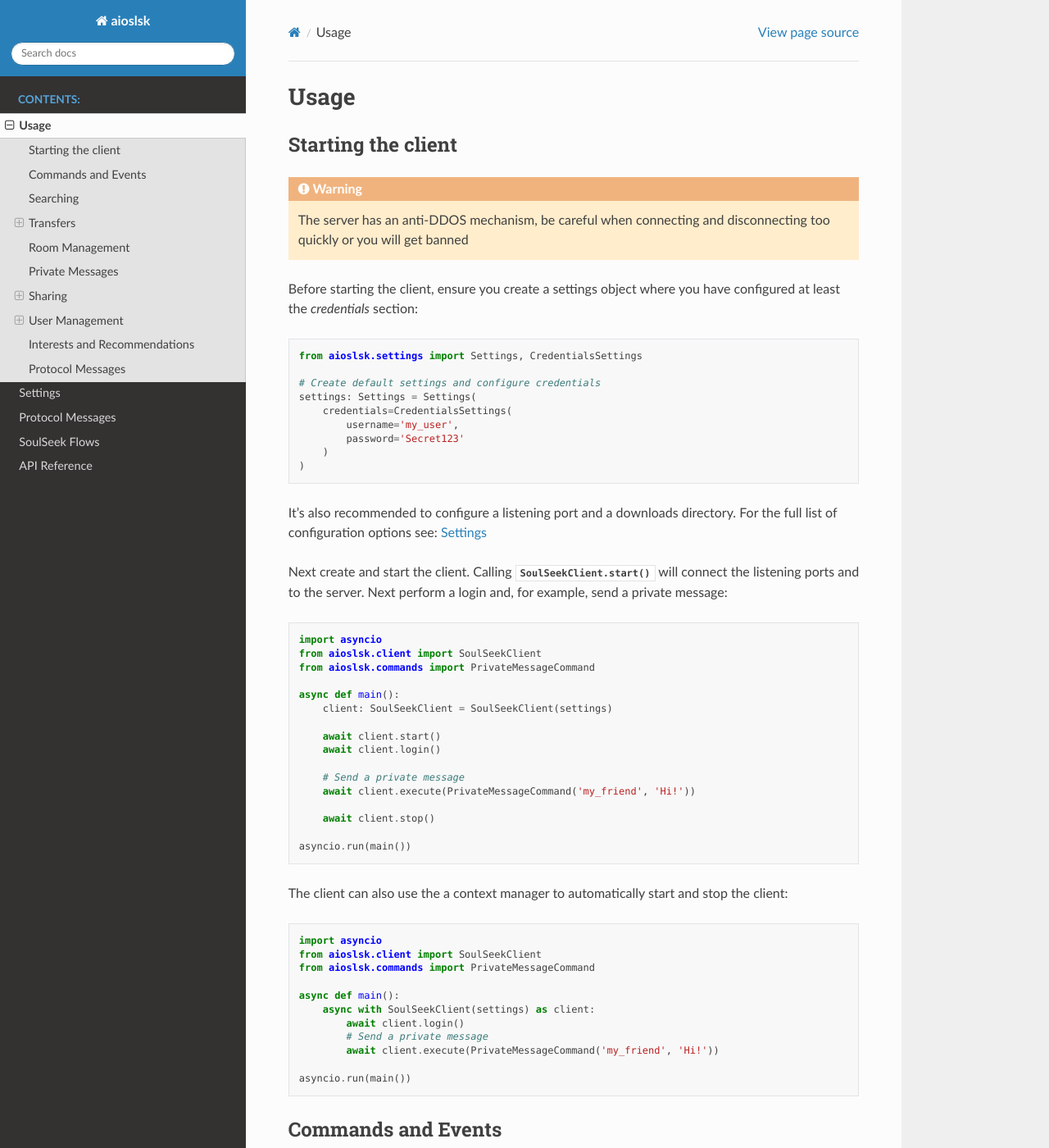
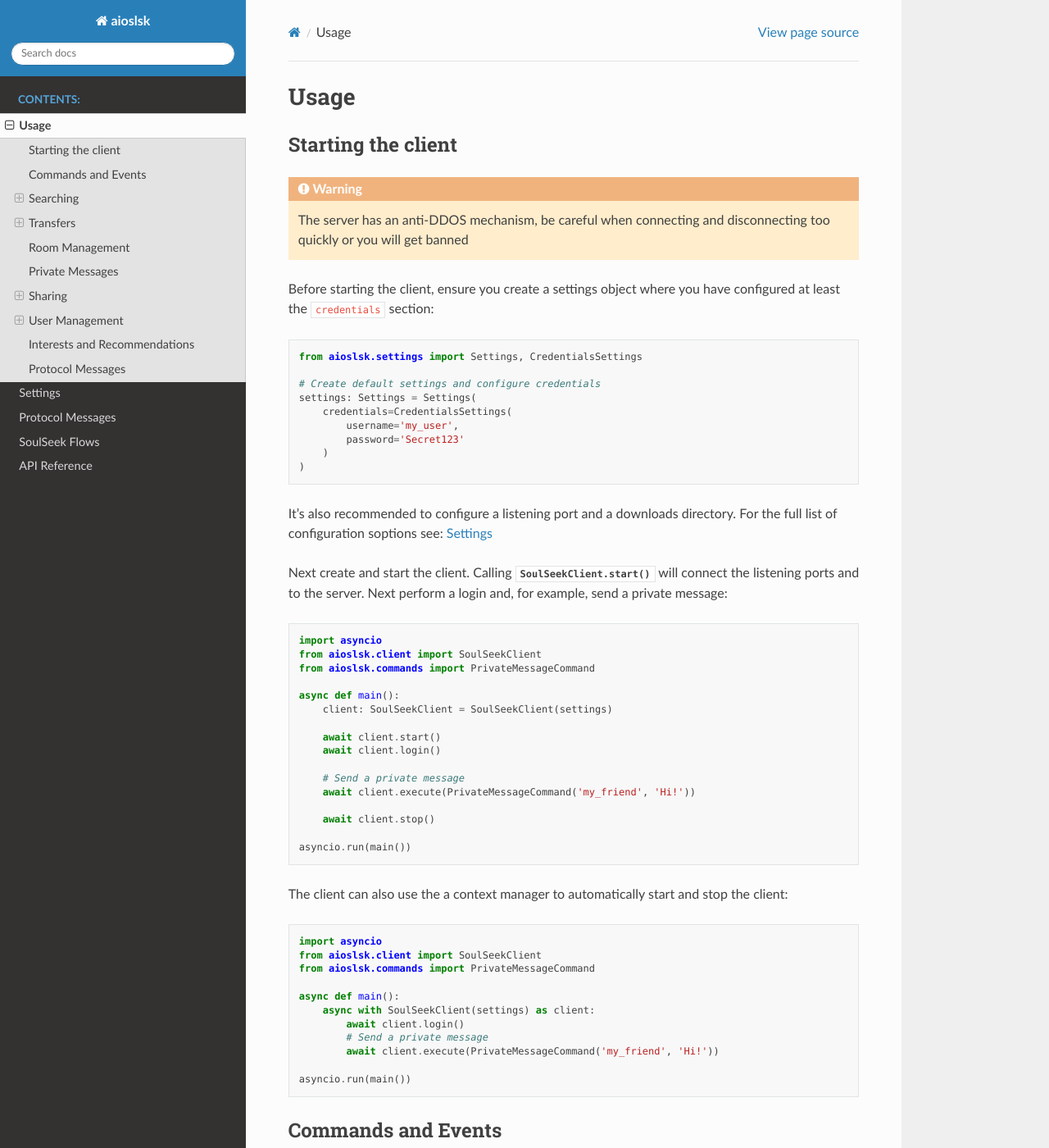
Before and after one commit to JurgenR/aioslsk, a Sphinx documentation site: the page built from docs/source/USAGE.rst, in a window 1280 px wide and 1400 px high. Shown: the whole window at 82% size. Built offline with Sphinx 7.4.7 and the Read the Docs theme 2.0.0, drawn with Linux system fonts in a browser that asks for light colours; some of the changed text lies outside the part shown.

```diff
--- a/docs/source/MESSAGES.rst
+++ b/docs/source/MESSAGES.rst
@@ -1481,6 +1481,8 @@ Note: SoulSeekQt sends the ``depth`` as a ``uint8``
    1. **uint32**: depth
 
 
+.. _ResetDistributed:
+
 ResetDistributed (Code 130)
 ---------------------------
 
--- a/docs/source/SOULSEEK.rst
+++ b/docs/source/SOULSEEK.rst
@@ -1094,7 +1094,7 @@ Private Chat Message Multiple Users
 Set Distributed Root
 ~~~~~~~~~~~~~~~~~~~~
 
-**Message:** :ref:`DistributedRoot`
+**Message:** :ref:`BranchRoot`
 
 **Actors:**
 
@@ -1115,7 +1115,7 @@ Set Distributed Root
 Set Distributed Level
 ~~~~~~~~~~~~~~~~~~~~~
 
-**Message:** :ref:`DistributedLevel`
+**Message:** :ref:`BranchLevel`
 
 **Actors:**
 
--- a/docs/source/USAGE.rst
+++ b/docs/source/USAGE.rst
@@ -7,10 +7,12 @@ Starting the client
 
 .. warning::
 
-    The server has an anti-DDOS mechanism, be careful when connecting and disconnecting too quickly or you will get banned
+    The server has an anti-DDOS mechanism, be careful when connecting and disconnecting too quickly
+    or you will get banned
 
 
-Before starting the client, ensure you create a settings object where you have configured at least the `credentials` section:
+Before starting the client, ensure you create a settings object where you have configured at least
+the ``credentials`` section:
 
 .. code-block:: python
 
@@ -24,10 +26,12 @@ Before starting the client, ensure you create a settings object where you have c
         )
     )
 
-It's also recommended to configure a listening port and a downloads directory. For the full list of configuration options see: :doc:`./SETTINGS`
+It's also recommended to configure a listening port and a downloads directory. For the full list of
+configuration soptions see: :doc:`./SETTINGS`
 
 
-Next create and start the client. Calling :meth:`.SoulSeekClient.start` will connect the listening ports and to the server. Next perform a login and, for example, send a private message:
+Next create and start the client. Calling :meth:`.SoulSeekClient.start` will connect the listening
+ports and to the server. Next perform a login and, for example, send a private message:
 
 .. code-block:: python
 
@@ -69,9 +73,15 @@ The client can also use the a context manager to automatically start and stop th
 Commands and Events
 ===================
 
-Command objects are used to send requests to the server. Waiting for a response is optional because the protocol does not have a proper error handling, sometimes error messages will be returned as a private message from the ``server`` user, sometimes no error will be returned at all (eg.: when joining a room).
+Command objects are used to send requests to the server. Waiting for a response is optional because
+the protocol does not have a proper error handling, sometimes error messages will be returned as a
+private message from the ``server`` user, sometimes no error will be returned at all (eg.: when
+joining a room).
 
-The list of built-in commands can be found in the :mod:`aioslsk.commands` module but it is of course possible to create your own commands by extending :class:`.BaseCommand`. Commands can be used with the client's :func:`.SoulSeekClient.execute` command or simply by calling the client itself. An example of setting the user status:
+The list of built-in commands can be found in the :mod:`aioslsk.commands` module but it is of course
+possible to create your own commands by extending :class:`.BaseCommand`. Commands can be used with
+the client's :meth:`.SoulSeekClient.execute` command or simply by calling the client itself. An
+example of setting the user status:
 
 .. code-block:: python
 
@@ -96,7 +106,9 @@ Example getting a response:
         GetUserStatusCommand('someone'), response=True)
 
 
-The library also has an array of events to listen for in the :mod:`aioslsk.events` module, callbacks can be registered through :func:`.SoulSeekClient.events.register` providing the event to listen for and the callback:
+The library also has an array of events to listen for in the :mod:`aioslsk.events` module, callbacks
+can be registered through :func:`.SoulSeekClient.events.register` providing the event to listen for
+and the callback:
 
 .. code-block:: python
 
@@ -123,6 +139,20 @@ The protocol implements 3 types of search: network, room and user.
     global_request: SearchRequest = await client.searches.search('my query')
     room_request: SearchRequest = await client.searches.search_room('cool_room', 'my room query')
     user_request: SearchRequest = await client.searches.search_user('other_user', 'my user query')
+
+
+Search requests are stored internally and should be removed when no longer needed:
+
+.. code-block:: python
+
+    request: SearchRequest = await client.searches.search('my query')
+    # Print Current list of search requests
+    print(f"Search request made : {client.searches.requests}")
+
+    # Remove a search request
+    client.searches.remove_request(request)
+
+After removal there will be no more :class:`SearchResultEvent`s emitted for the removed request
 
 
 Listen to the :class:`.SearchResultEvent` to receive search results:
@@ -168,7 +210,9 @@ To start downloading a file:
     # The following will attempt to start the download in the background
     transfer: Transfer = await client.transfers.download(search_result.username, search_result.shared_items[0].filename)
 
-Transfers can be paused or aborted, aborting will remove the partially downloaded file. To resume the paused transfer call the :meth:`.TransferManager.queue` method. Aborted transfers can be requeued as well but since the file was removed the transfer will be restarted from the beginning:
+Transfers can be paused or aborted, aborting will remove the partially downloaded file. To resume
+the paused transfer call the :meth:`.TransferManager.queue` method. Aborted transfers can be
+requeued as well but since the file was removed the transfer will be restarted from the beginning:
 
 .. code-block:: python
 
@@ -229,11 +273,14 @@ Setting Limits
 
 There are 3 limits currently in place:
 
-- `sharing.limits.upload_slots` : Maximum amount of uploads at a time
-- `sharing.limits.upload_speed_kbps` : Maximum upload speed
-- `sharing.limits.download_speed_kbps` : Maximum download speed
+- ``sharing.limits.upload_slots`` : Maximum amount of uploads at a time
+- ``sharing.limits.upload_speed_kbps`` : Maximum upload speed
+- ``sharing.limits.download_speed_kbps`` : Maximum download speed
 
-The initial limits will be read from the settings. When lowering for example `sharing.limits.upload_slots` the limit will be applied as soon as it changes in the settings and the amount of current uploads drops to the new limit (uploads in progress will be completed). For the speed limits a method needs to be called before they can are applied:
+The initial limits will be read from the settings. When lowering for example
+``sharing.limits.upload_slots`` the limit will be applied as soon as it changes in the settings and
+the amount of current uploads drops to the new limit (uploads in progress will be completed). For
+the speed limits a method needs to be called before they can are applied:
 
 .. code-block:: python
 
@@ -251,7 +298,8 @@ The initial limits will be read from the settings. When lowering for example `sh
 Room Management
 ===============
 
-The :class:`.RoomManager` is responsible for :class:`.Room` object storage and management. All rooms are stored returned by the server are accessible through the object instance:
+The :class:`.RoomManager` is responsible for :class:`.Room` object storage and management. All rooms
+are stored returned by the server are accessible through the object instance:
 
 .. code-block:: python
 
@@ -261,7 +309,8 @@ The :class:`.RoomManager` is responsible for :class:`.Room` object storage and m
     print(f"Currently in {len(client.rooms.get_joined_rooms())} rooms")
 
 
-Public and private rooms can be joined using the name of the room or an instance of the room. The server will create the room if it does not exist:
+Public and private rooms can be joined using the name of the room or an instance of the room. The
+server will create the room if it does not exist:
 
 .. code-block:: python
 
@@ -300,7 +349,8 @@ To receive room messages listen to the :class:`.RoomMessageEvent`:
     client.events.register(RoomMessageEvent, room_message_listener)
 
 
-Several commands and events specific to private rooms are available. See the :mod:`aioslsk.commands` and :mod:`aioslsk.events` references
+Several commands and events specific to private rooms are available. See the :mod:`aioslsk.commands` and
+:mod:`aioslsk.events` references
 
 
 Private Messages
@@ -327,7 +377,9 @@ To receive private message listen for the :class:`.PrivateMessageEvent`:
 Sharing
 =======
 
-The client provides a mechanism for scanning and caching the files you want to share. Directories you wish to share can be :ref:`added and removed on the fly <shares_add_remove_scan>` or provided through the settings:
+The client provides a mechanism for scanning and caching the files you want to share. Directories
+you wish to share can be :ref:`added and removed on the fly <shares_add_remove_scan>` or provided
+through the settings:
 
 .. code-block:: python
 
@@ -364,7 +416,9 @@ The client provides a mechanism for scanning and caching the files you want to s
     )
 
 
-When providing a shares cache the client will automatically read and store the shared items based on what you configured. This example shows how to use the a cache that stores the files using Python's :py:mod:`shelve` module:
+When providing a shares cache the client will automatically read and store the shared items based
+on what you configured. This example shows how to use the a cache that stores the files using
+Python's :py:mod:`shelve` module:
 
 .. code-block:: python
 
@@ -405,7 +459,8 @@ When providing a shares cache the client will automatically read and store the s
 Adding / Removing / Scanning Directories
 ----------------------------------------
 
-It is possible to add, remove or update shared directories on the fly. Following example shows how to add, remove and scan individual or all directories:
+It is possible to add, remove or update shared directories on the fly. Following example shows how
+to add, remove and scan individual or all directories:
 
 .. code-block:: python
 
@@ -433,13 +488,18 @@ It is possible to add, remove or update shared directories on the fly. Following
     # Removing a shared directory
     client.shares.remove_shared_directory(shared_dir)
 
-When rescanning an individual or all directories newly found items will be added and items that are no longer found will be removed. Attributes will be scanned for the newly found files and files that have been modified.
+When rescanning an individual or all directories newly found items will be added and items that are
+no longer found will be removed. Attributes will be scanned for the newly found files and files that
+have been modified.
 
 
 Defining a custom executor for scanning
 ---------------------------------------
 
-By default the :py:mod:`asyncio` executor is used for scanning shares. You can play around with using different types of executors by using the `executor_factory` parameter when creating the client. The client will call the factory to create a new executor each time the client is started and will destroy it when :meth:`.SoulSeekClient.stop` is called.
+By default the :py:mod:`asyncio` executor is used for scanning shares. You can play around with
+using different types of executors by using the `executor_factory` parameter when creating the
+client. The client will call the factory to create a new executor each time the client is started
+and will destroy it when :meth:`.SoulSeekClient.stop` is called.
 
 Following example shows how to use a :py:class:`concurrent.futures.ProcessPoolExecutor`:
 
@@ -454,7 +514,8 @@ Following example shows how to use a :py:class:`concurrent.futures.ProcessPoolEx
             executor_factory=ProcessPoolExecutor
         )
 
-Another example using :py:class:`concurrent.futures.ThreadPoolExecutor` with a limited number of threads, in this case a maximum of 3 threads:
+Another example using :py:class:`concurrent.futures.ThreadPoolExecutor` with a limited number of
+threads, in this case a maximum of 3 threads:
 
 .. code-block:: python
 
@@ -474,7 +535,10 @@ Another example using :py:class:`concurrent.futures.ThreadPoolExecutor` with a l
 File naming
 -----------
 
-The :class:`.SharesManager` is also responsible for figuring out where downloads should be stored to and what to do with duplicate file names. By default the original filename will be used for the local file, when a file already exists a number will be added to name, for example: `my song.mp3` to `my song (1).mp3`. It is possible to implement your own naming strategies.
+The :class:`.SharesManager` is also responsible for figuring out where downloads should be stored to
+and what to do with duplicate file names. By default the original filename will be used for the
+local file, when a file already exists a number will be added to name, for example: ``my song.mp3``
+to ``my song (1).mp3``. It is possible to implement your own naming strategies.
 
 Example a strategy that places files in a directory containing the current date:
 
@@ -501,7 +565,9 @@ Example a strategy that places files in a directory containing the current date:
 User Management
 ===============
 
-The :class:`.UserManager` is responsible for :class:`.User` object storage and management. The library holds a weak reference to user objects and will update that object with incoming data, thus in order to keep a user a reference can be maintained for it.
+The :class:`.UserManager` is responsible for :class:`.User` object storage and management. The
+library holds a weak reference to user objects and will update that object with incoming data, thus
+in order to keep a user a reference can be maintained for it.
 
 .. code-block:: python
 
@@ -521,7 +587,8 @@ The :class:`.UserManager` is responsible for :class:`.User` object storage and m
     print(f"User {user.name} is sharing {user.shared_file_count} files")
 
 
-If necessary you can clear certain parameters for a user, the following code will clear the :attr:`.User.picture` and :attr:`.User.description` attributes:
+If necessary you can clear certain parameters for a user, the following code will clear the
+:attr:`.User.picture` and :attr:`.User.description` attributes:
 
 .. code-block:: python
 
@@ -579,7 +651,8 @@ When the last tracking flag is removed the library will issue a RemoveUser_ mess
     # Stop tracking a user
     client.users.untrack_user('interesting user')
 
-Sending the command does not necessarily mean the tracking of the user was successful, if the user we attempted to track does not exist then the tracking will fail. Events related to tracking:
+Sending the command does not necessarily mean the tracking of the user was successful, if the user
+we attempted to track does not exist then the tracking will fail. Events related to tracking:
 
 * :class:`.UserTrackingEvent`
 * :class:`.UserTrackingFailedEvent`
@@ -628,7 +701,9 @@ Adding a friend on the fly means adding it to friends set and requesting to trac
 Interests and Recommendations
 =============================
 
-Interests and hated interests are defined in the settings (``interests`` section) are automatically advertised to the server after logging on. Commands can be used to add or remove them while after being logged in:
+Interests and hated interests are defined in the settings (``interests`` section) are automatically
+advertised to the server after logging on. Commands can be used to add or remove them while after
+being logged in:
 
 .. code-block:: python
 
@@ -648,7 +723,8 @@ Interests and hated interests are defined in the settings (``interests`` section
     await client(RemoveHatedInterestCommand('unfunny jokes'))
 
 
-Recommendations can be requested and listened for using the commands and events. There are several commands and events, this example is for getting item recommendations:
+Recommendations can be requested and listened for using the commands and events. There are several
+commands and events, this example is for getting item recommendations:
 
 .. code-block:: python
 
@@ -667,7 +743,9 @@ Recommendations can be requested and listened for using the commands and events.
 Protocol Messages
 =================
 
-It is possible to send messages directly to the server or a peer instead of using the shorthand methods. For this the :attr:`.SoulSeekClient.network` parameter of the client can be used, example for sending the :class:`.GetUserStatus` message to the server:
+It is possible to send messages directly to the server or a peer instead of using the shorthand
+methods. For this the :attr:`.SoulSeekClient.network` parameter of the client can be used, example
+for sending the :class:`.GetUserStatus` message to the server:
 
 .. code-block:: python
 
@@ -681,7 +759,8 @@ It is possible to send messages directly to the server or a peer instead of usin
         GetUserStatus.Request("user two")
     )
 
-For peers it works the same way, except you need to provide the username as the first parameter and then the messages you want to send:
+For peers it works the same way, except you need to provide the username as the first parameter and
+then the messages you want to send:
 
 .. code-block:: python
 
--- /dev/null
+++ b/docs/source/_static/css/custom.css
@@ -0,0 +1,3 @@
+.wy-table-responsive table td {
+    white-space: normal;
+}
--- a/docs/source/conf.py
+++ b/docs/source/conf.py
@@ -33,6 +33,9 @@ exclude_patterns = []
 
 html_theme = 'sphinx_rtd_theme'
 html_static_path = ['_static']
+html_css_files = [
+    'css/custom.css'
+]
 
 # Autodoc settings
 # autodoc_class_signature = 'seperated'
```
Also changed, not shown: other parts of docs/source/USAGE.rst (+36 -10 lines), .readthedocs.yaml, 1 other file.
